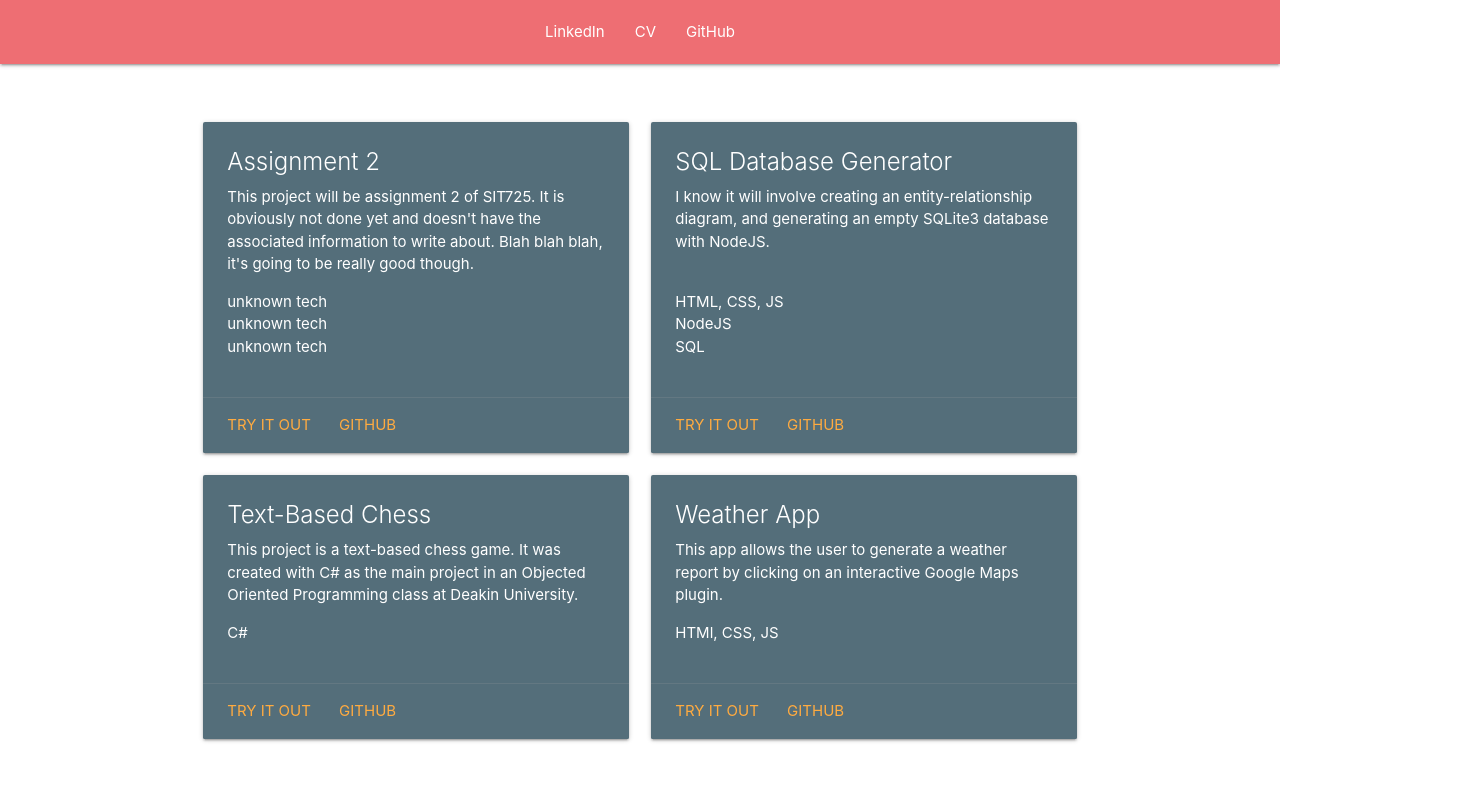
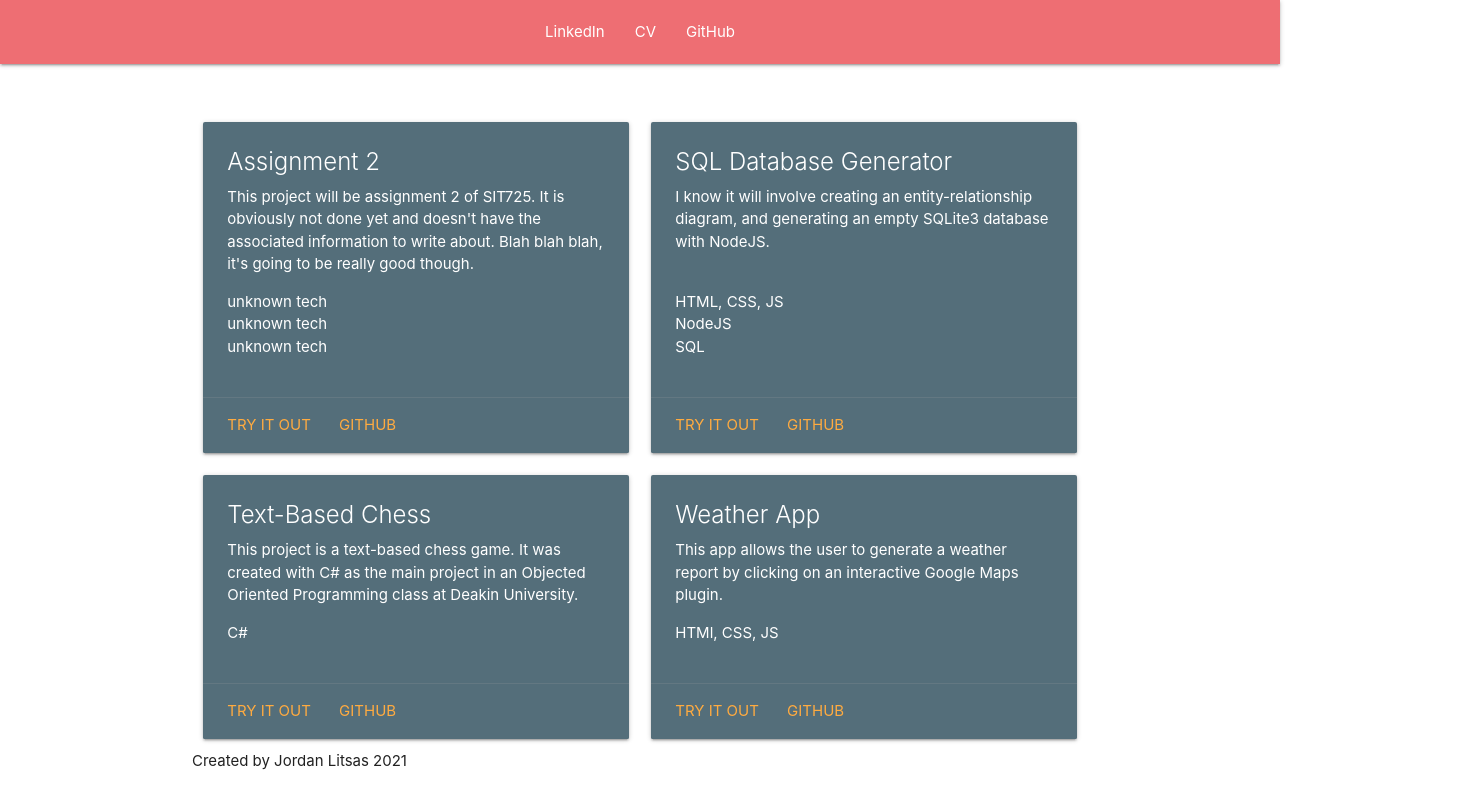
Before and after one commit to jordanlitsas/sqlite3-scripter, a website: page public/index.html in a window 1280 px wide. Shown: the whole page, 1472 px wide, since content can reach past the window. Drawn offline with nearby package versions, Linux system fonts and the light colour scheme.

Commit message:
Footer Added

```diff
--- a/public/index.html
+++ b/public/index.html
@@ -105,6 +105,9 @@
                         </div>
               </div>
 
+              <footer>
+                  <caption>Created by Jordan Litsas 2021</caption>
+              </footer>
 
 
               <!-- <div id = "wrapper">
--- a/public/style.css
+++ b/public/style.css
@@ -9,3 +9,14 @@
 nav{
     margin-bottom: 50px !important;
 }
+
+body{ min-height:100vh; margin:0; position:relative; }
+
+
+
+footer {
+  position: absolute;
+  bottom: 0;
+  width: 100%;
+  height: 50px;
+}
```
